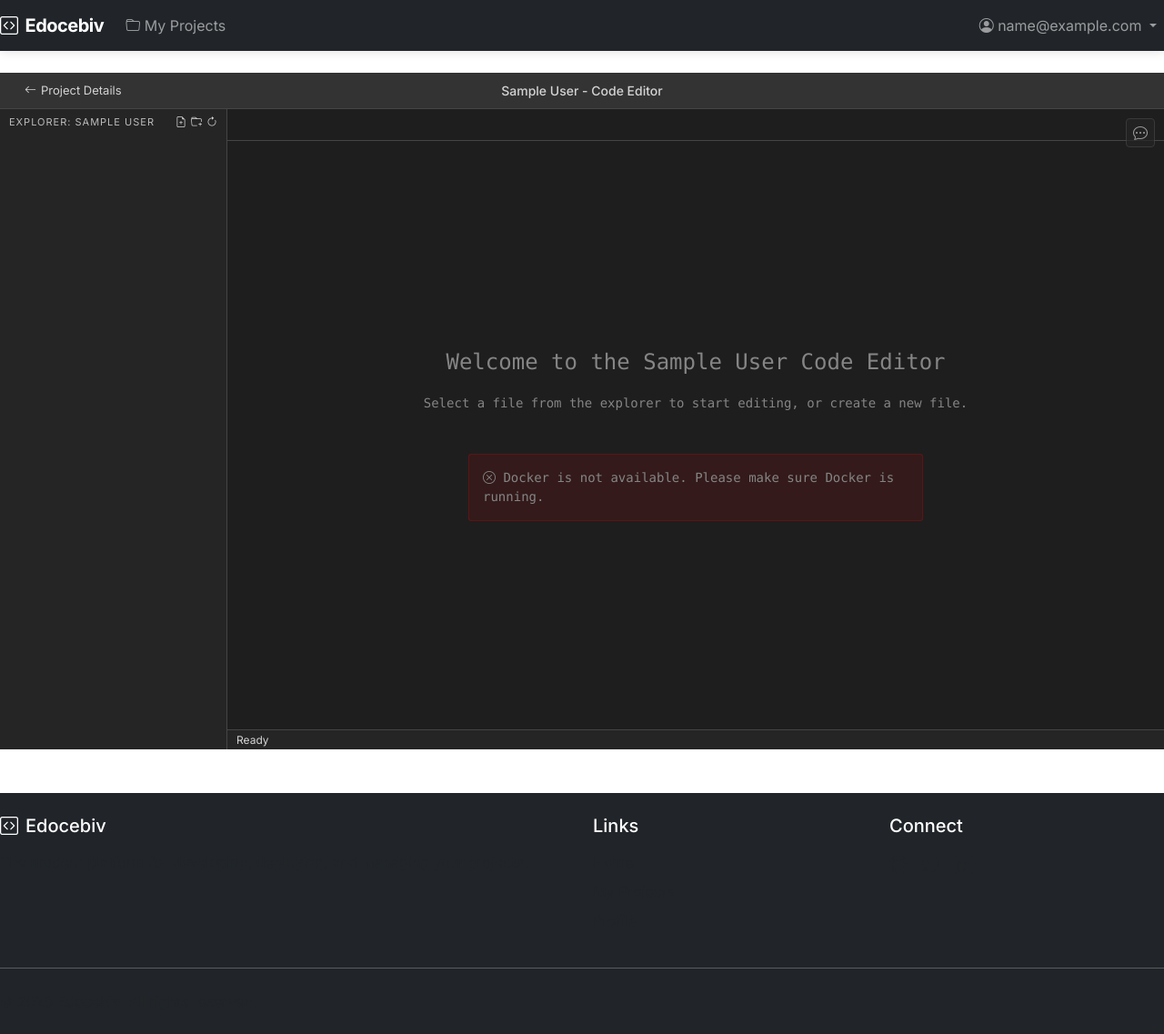
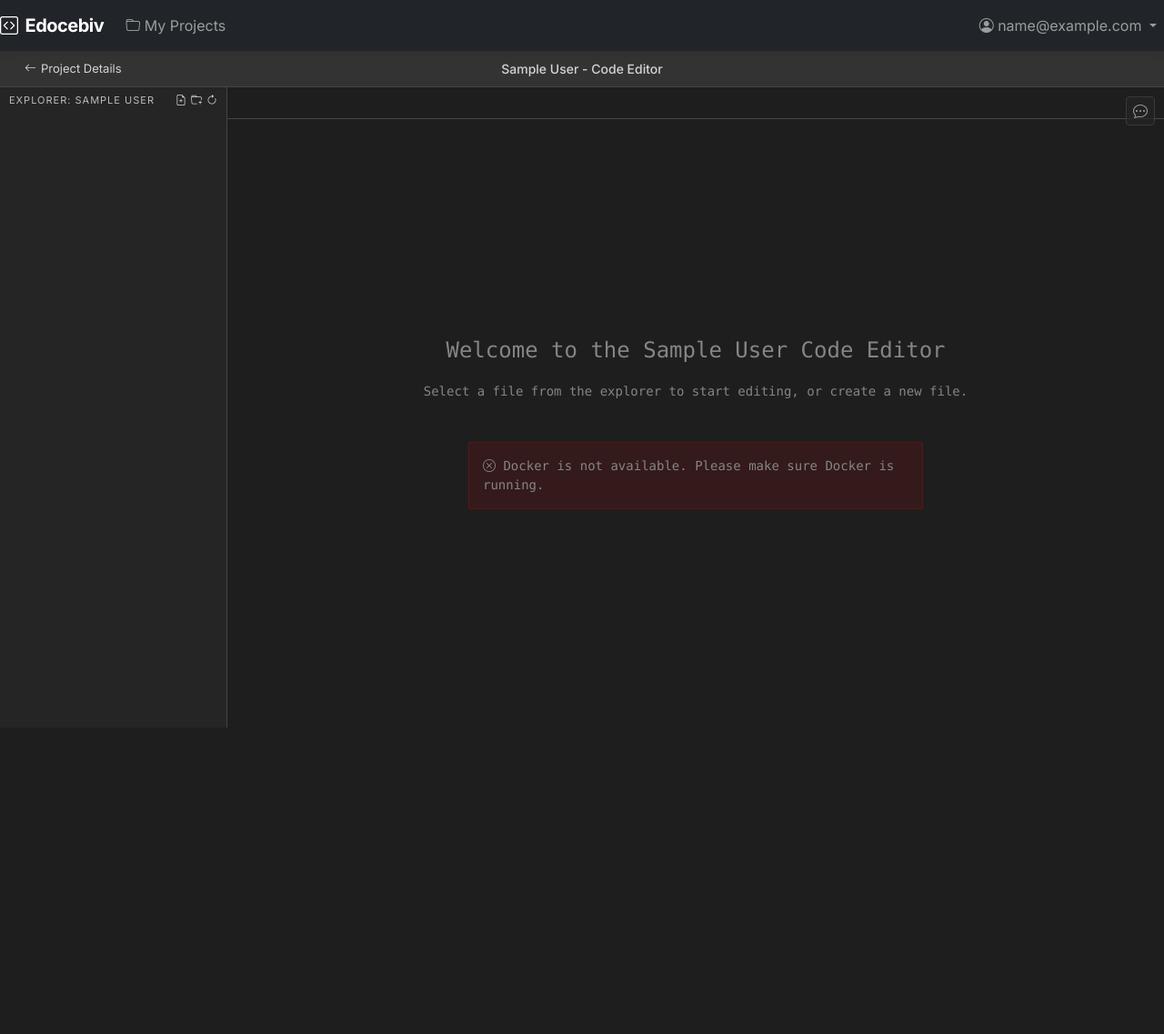
Before and after one commit to vibe-base/edocebiv, a Django app: page /users/projects/1/editor/ in a window 1280 px wide; the page is wider, and only the part inside the window is pictured. Shown: that part at 91% size. After the commit the page ends 800 px from the top of that part, so only its background shows below. Run offline with Django 5.2, Linux system fonts and the light colour scheme; a user stored in the database is signed in; tables that the repository leaves empty hold one stand-in row (values such as "Sample post").

Commit message:
Removed the Footer: Overrode the footer block in the code editor template to hide it This gives more vertical space for the editor and removes distractions Removed the Status Bar: Removed the status bar from the bottom of the editor Removed the associated CSS styles This creates a cleaner interface with less clutter Eliminated Whitespace: Added custom CSS to remove any padding and margins from the container Set the body to have no margins or padding Made the editor container take the full available height Used !important flags to ensure our styles override any inherited styles Improved Layout: Adjusted the editor container to take the full height of the viewport minus only the navbar Set overflow to hidden to prevent any scrollbars from appearing unnecessarily Ensured the editor has a clean, modern look similar to Visual Studio Code

```diff
--- a/templates/base.html
+++ b/templates/base.html
@@ -132,7 +132,8 @@
         {% block content %}{% endblock %}
     </div>
 
-    <!-- Footer -->
+    <!-- Footer (hidden on editor page) -->
+    {% block footer %}
     <footer class="bg-dark text-white py-4 mt-5">
         <div class="container">
             <div class="row">
@@ -171,6 +172,7 @@
             </div>
         </div>
     </footer>
+    {% endblock %}
 
     <!-- Bootstrap JS -->
     <script src="https://cdn.jsdelivr.net/npm/bootstrap@5.3.0-alpha1/dist/js/bootstrap.bundle.min.js"></script>
--- a/templates/users/code_editor.html
+++ b/templates/users/code_editor.html
@@ -1,6 +1,8 @@
 {% extends 'base.html' %}
 
 {% block title %}Code Editor - {{ project.title }} - Edocebiv{% endblock %}
+
+{% block footer %}{% endblock %}
 
 {% block extra_css %}
 <style>
@@ -26,7 +28,13 @@
     .container {
         max-width: 100%;
         padding: 0;
-        margin-top: 0;
+        margin: 0;
+    }
+
+    body {
+        padding: 0;
+        margin: 0;
+        overflow: hidden;
     }
 
     .editor-container {
@@ -180,16 +188,7 @@
         outline: none;
     }
 
-    .status-bar {
-        height: 22px;
-        background-color: var(--editor-widget-bg);
-        border-top: 1px solid var(--editor-widget-border);
-        display: flex;
-        align-items: center;
-        padding: 0 10px;
-        font-size: 12px;
-        color: var(--editor-text);
-    }
+    /* Status bar removed */
 
     .file-explorer {
         padding: 0;
@@ -726,6 +725,27 @@
 {% endblock %}
 
 {% block content %}
+<style>
+    /* Override any container padding/margin for editor page */
+    body > .container {
+        padding: 0 !important;
+        margin: 0 !important;
+        max-width: 100% !important;
+    }
+
+    /* Remove any whitespace */
+    body {
+        margin: 0 !important;
+        padding: 0 !important;
+        overflow: hidden !important;
+    }
+
+    /* Adjust editor container to take full height */
+    .editor-container {
+        height: calc(100vh - 56px) !important; /* Only account for navbar */
+        margin: 0 !important;
+    }
+</style>
 <div class="editor-container">
     <!-- Editor toolbar -->
     <div class="editor-header">
@@ -822,16 +842,7 @@
                 {% endif %}
             </div>
 
-            <!-- Status bar -->
-            <div class="status-bar">
-                <div class="status-item">
-                    {% if current_file %}
-                        {{ current_file.path }} | {{ current_file.extension|upper }}
-                    {% else %}
-                        Ready
-                    {% endif %}
-                </div>
-            </div>
+            <!-- Status bar removed -->
         </div>
 
         <!-- Chat panel -->
```
